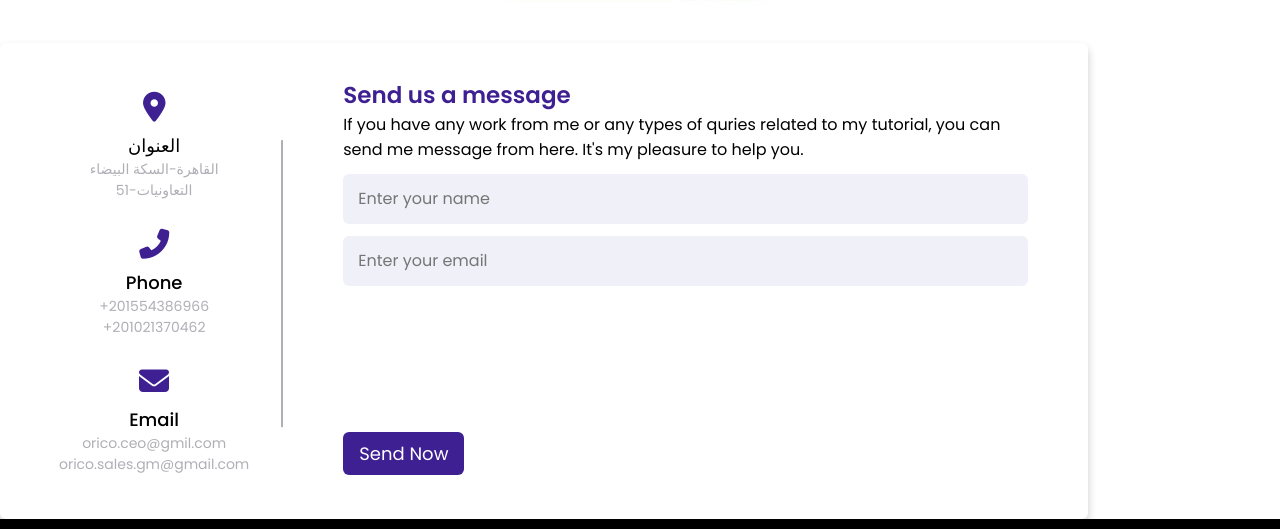
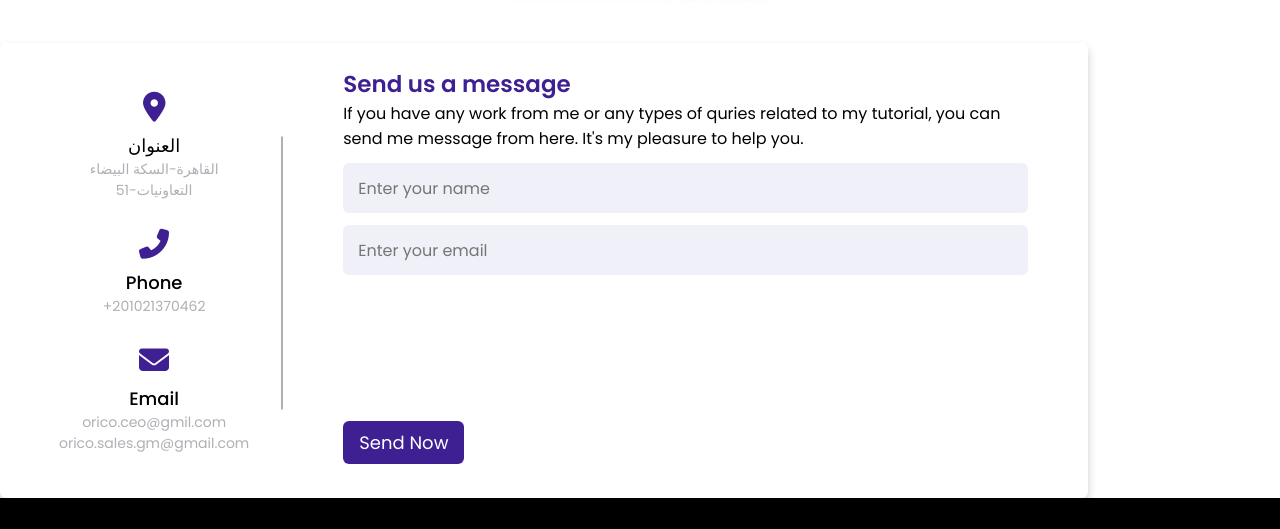
Before and after one commit to Orico-eg/Orico-eg, a plain HTML site: page index.html in a window 1280 px wide. Shown: the part 4509-5038 px from the top of the page. Drawn offline with Linux system fonts and the light colour scheme.

Commit message:
Update index.html

```diff
--- a/index.html
+++ b/index.html
@@ -268,7 +268,7 @@
                 <div class="phone details">
                     <i class="fas fa-phone-alt"></i>
                     <div class="topic">Phone</div>
-                    <div class="text-one">+201554386966</div>
+
                     <div class="text-two">+201021370462</div>
                 </div>
                 <div class="email details">
```
